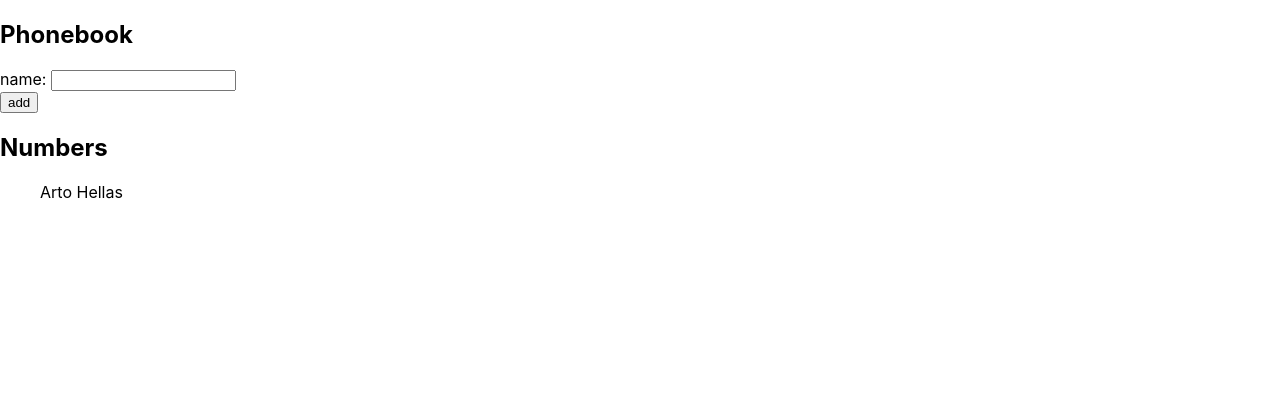
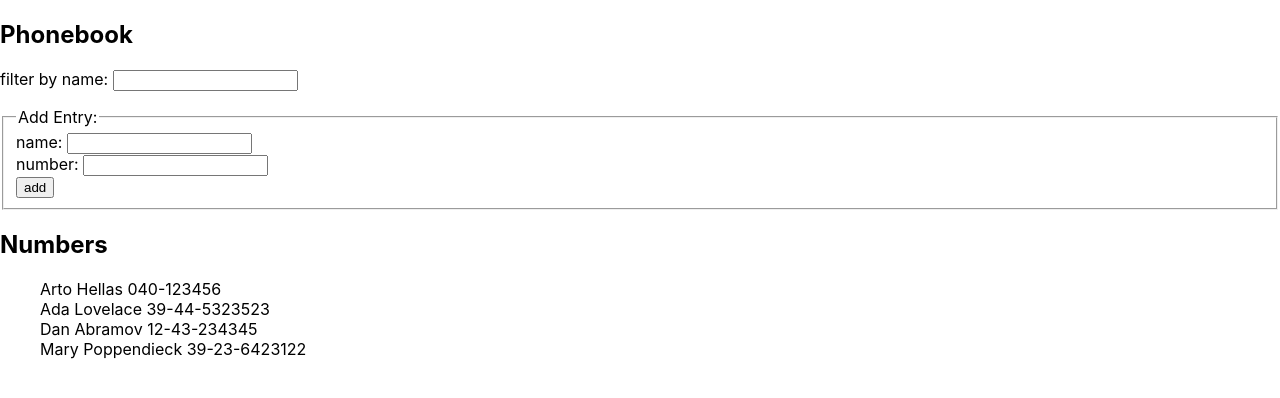
Before and after one commit to ADSmith-100/FullStackOpenSubmissions, a React (Create React App) app in the folder part2/phonebook/: page / in a window 1280 px wide. Shown: the top 398 px of the page. Built offline with nearby package versions, Linux system fonts and the light colour scheme.

Commit message:
filter feature working 2.9 complete

```diff
--- a/part2/phonebook/src/App.js
+++ b/part2/phonebook/src/App.js
@@ -2,13 +2,21 @@ import React, { useState } from "react";
 import "./App.css";
 
 const App = () => {
-  const [persons, setPersons] = useState([{ name: "Arto Hellas" }]);
+  const [persons, setPersons] = useState([
+    { name: "Arto Hellas", number: "040-123456" },
+    { name: "Ada Lovelace", number: "39-44-5323523" },
+    { name: "Dan Abramov", number: "12-43-234345" },
+    { name: "Mary Poppendieck", number: "39-23-6423122" },
+  ]);
   const [newName, setNewName] = useState("");
+  const [newNum, setNewNum] = useState("");
+  const [searchName, setNewSearchName] = useState("");
 
   const addPerson = (event) => {
     event.preventDefault();
     const personObj = {
       name: newName,
+      number: newNum,
     };
 
     if (persons.find((person) => person.name === newName)) {
@@ -16,31 +24,60 @@ const App = () => {
     } else {
       setPersons(persons.concat(personObj));
       setNewName("");
+      setNewNum("");
     }
+  };
+
+  const handleSearchNameChange = (event) => {
+    setNewSearchName(event.target.value);
   };
 
   const handlePersonChange = (event) => {
     setNewName(event.target.value);
   };
 
+  const handleNumChange = (event) => {
+    setNewNum(event.target.value);
+  };
+
   const Person = ({ person }) => {
-    return <li>{person.name}</li>;
+    return (
+      <li>
+        {person.name} {person.number}
+      </li>
+    );
   };
+
+  const filteredData = persons.filter((person) =>
+    person.name.toLowerCase().includes(searchName.toLowerCase())
+  );
 
   return (
     <div>
       <h2>Phonebook</h2>
+      <div>
+        filter by name:{" "}
+        <input value={searchName} onChange={handleSearchNameChange} />
+      </div>
+      <p>
         <form onSubmit={addPerson}>
+          <fieldset>
+            <legend>Add Entry:</legend>
             <div>
               name: <input value={newName} onChange={handlePersonChange} />
             </div>
             <div>
+              number: <input value={newNum} onChange={handleNumChange} />
+            </div>
+            <div>
               <button type="submit">add</button>
             </div>
+          </fieldset>
         </form>
+      </p>
       <h2>Numbers</h2>
       <ul>
-        {persons.map((person) => (
+        {filteredData.map((person) => (
           <Person key={person.name} person={person} />
         ))}
       </ul>
```
Lines whose indentation alone changed are shown as unchanged.
